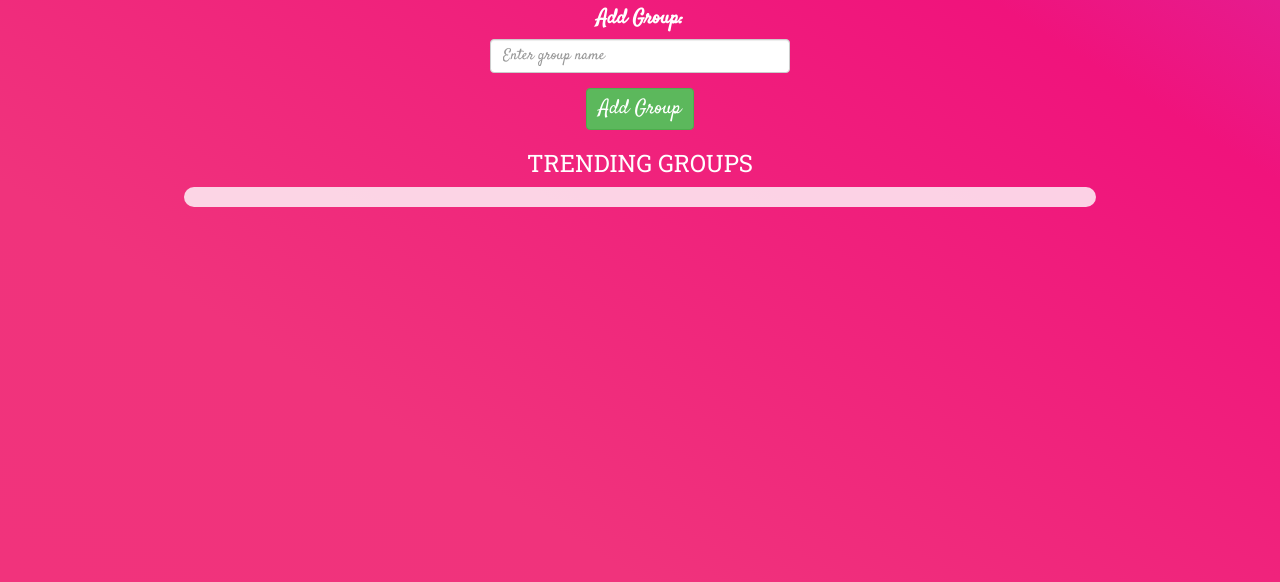
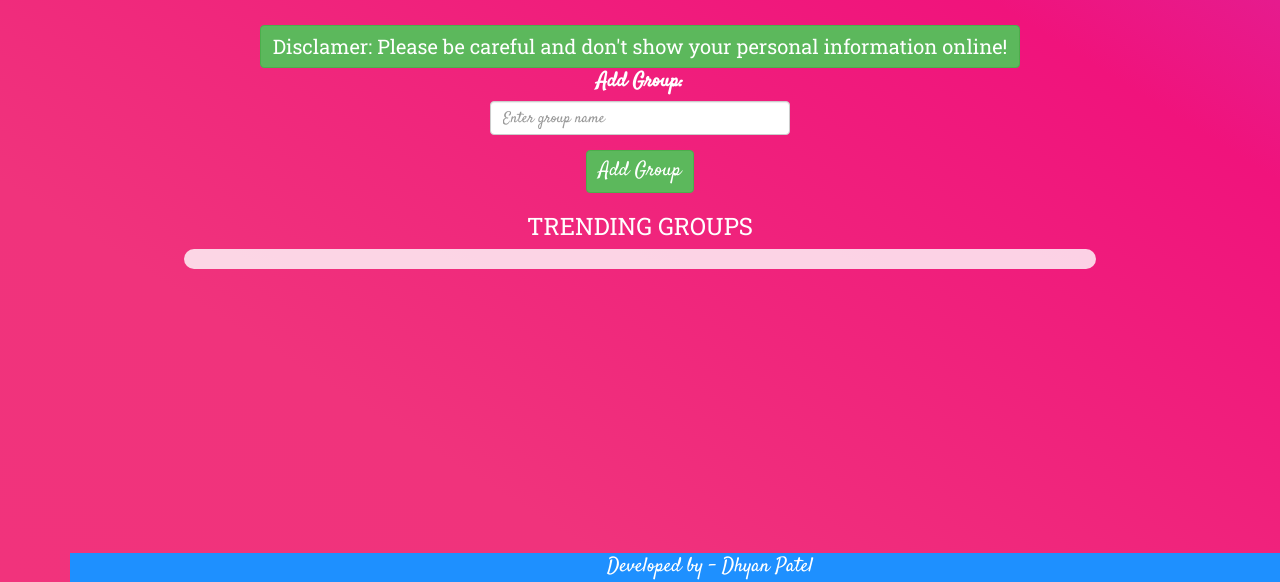
Before and after one commit to dhyancoding/LuvChat, a plain HTML site: page LuvChat_room.html in a window 1280 px wide. Shown: the part 218-800 px from the top of the page. Drawn offline with nearby package versions, Linux system fonts and the light colour scheme; no server answers; a web font is replaced by a local one.

Commit message:
Add files via upload

```diff
--- a/LuvChat_room.html
+++ b/LuvChat_room.html
@@ -29,6 +29,7 @@
 			</sup>
 		</h1>
 		<h2 class="color_white" id="user_name"></h2>
+		<h2 class="btn btn-success disclamer">Disclamer: Please be careful and don't show your personal information online!</h2>
 		<div class="form-group input_div_room_page">
 			<label style="color: white; font-size: 20px;">Add Group:</label>
 <input type=text id="group_name" class="form-control" placeholder="Enter group name" style="width:300px; font-size: 15px;">
@@ -36,8 +37,10 @@
 		<button class="btn btn-success" onclick="Add_Group()" style="font-size: 20px;">Add Group</button>
 		<h3 class="color_white">TRENDING GROUPS</h3>
 	<div id="output">
-
-	</div>
+    </div>
+	</center>
+	<center>
+		<div class="footer">Developed by - Dhyan Patel</div>
 	</center>
 </div>
 <script src="LuvChat_room.js"></script>
--- a/style.css
+++ b/style.css
@@ -97,7 +97,7 @@
 }
 
 h3,h4, h2{
-font-family: 'Roboto Slab', serif;
+    font-family: 'Roboto Slab', serif;
 }
 
 #u1,#login_button{
@@ -112,3 +112,16 @@
 #mesg {
 	width:50%;
 }
+
+.disclamer{
+    font-size: 20px;
+}
+
+.footer{
+	bottom:0;
+	position:fixed;
+	background-color:dodgerblue;
+	color: white;
+	width: 100%;
+	font-size: 20px;
+}
```
Also changed, not shown: LuvChat_page.html (+3 -1 lines), index.html (+4 -0 lines).
